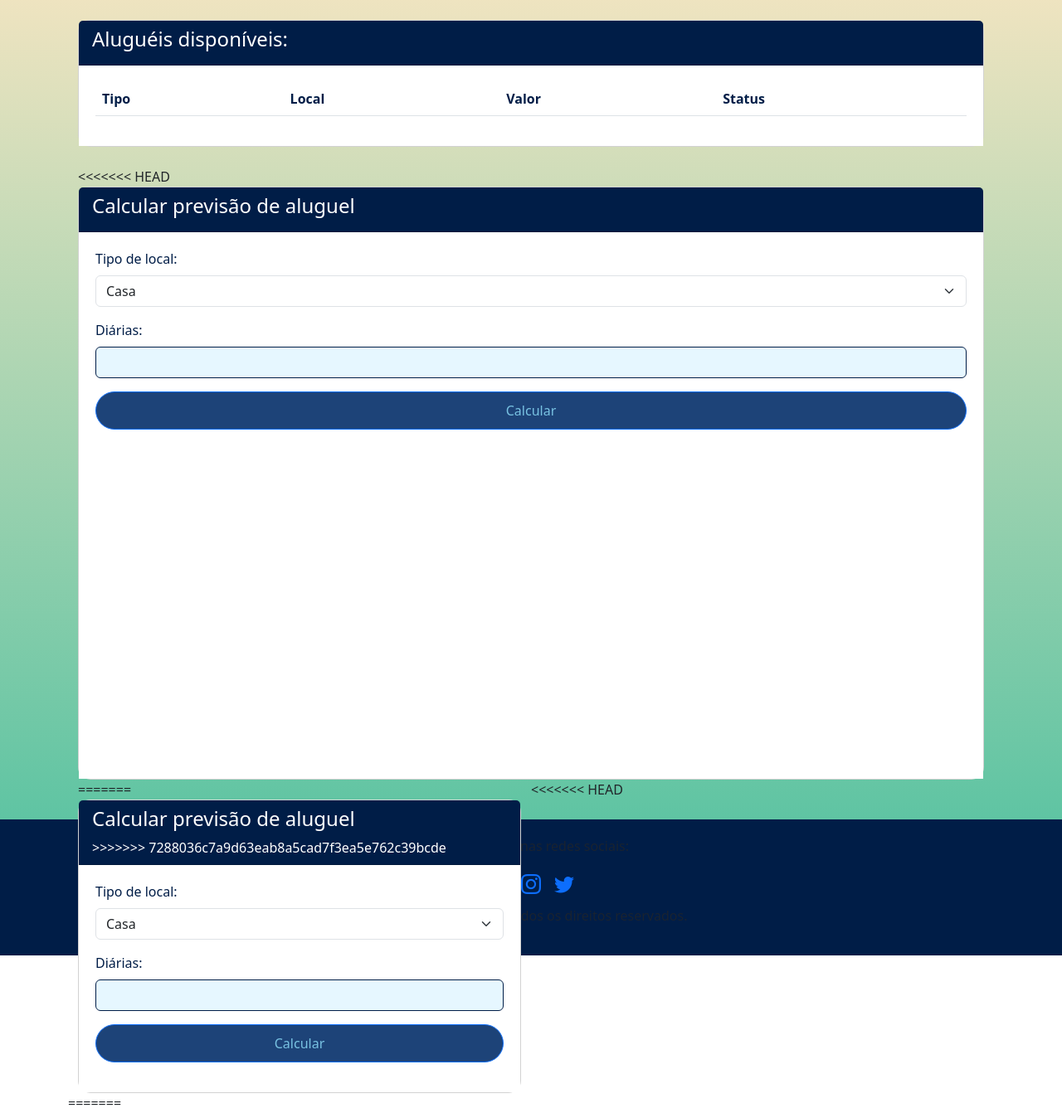
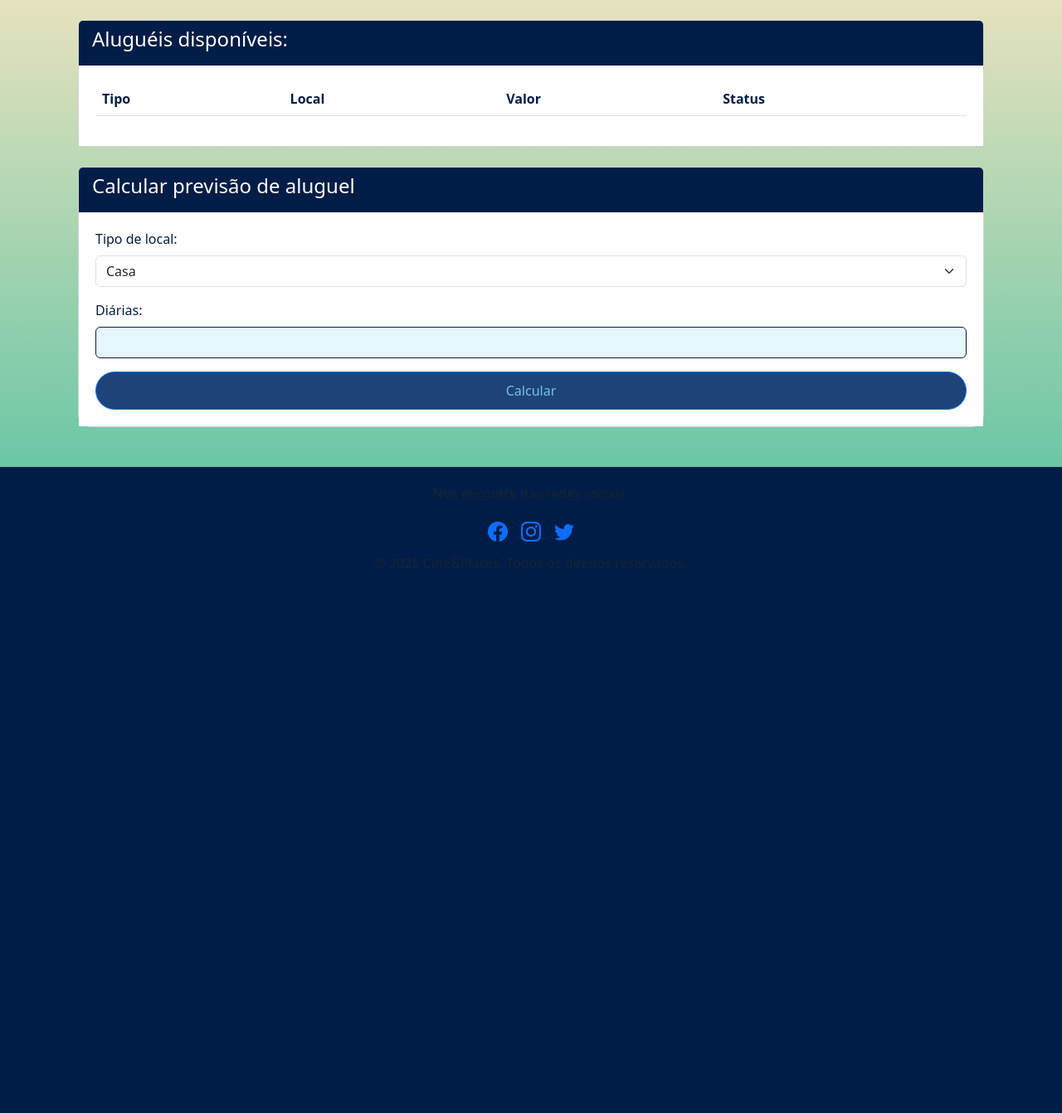
Before and after one commit to julia-daniluski/SPRINT-semestre3, a PHP site: page /views/template.php in a window 1280 px wide. Shown: the part 108-1450 px from the top of the page at 83% size. After the commit the page ends 793 px from the top, so only its background shows below. Run offline with PHP 8.4, Linux system fonts and the light colour scheme; data that the repository does not hold is empty; some libraries are stand-ins or nearby versions.

Commit message:
Revert "i"
This reverts commit 33483bb1b17a2d1d5cc676feadf374ebb1bb3e39, reversing
changes made to cb84953c746db9bb7bfefb14992927139054fd40.

```diff
--- a/views/template.php
+++ b/views/template.php
@@ -497,43 +497,8 @@ if ($_SERVER['REQUEST_METHOD'] === 'POST') {
             }
 
         }
-
     </style>
 </head>
-<script>
-    document.addEventListener('DOMContentLoaded', function () {
-        const form = document.querySelector('form button[name="calcular"]').closest('form');
-        const tipoAluguel = document.getElementById('tipo_aluguel');
-        const quantidade = document.getElementById('quantidade');
-        const resultadoDiv = document.getElementById('previsaoResultado');
-
-        const precos = {
-            casa: 1900,
-            quarto: 800,
-            estudio: 5000
-        };
-
-        form.addEventListener('submit', function (e) {
-            e.preventDefault(); // Impede o envio do formulário
-
-            const tipo = tipoAluguel.value;
-            const dias = parseInt(quantidade.value, 10);
-
-            if (!tipo || isNaN(dias) || dias <= 0) {
-                resultadoDiv.innerText = 'Por favor, preencha corretamente os campos.';
-                resultadoDiv.classList.remove('text-primary');
-                resultadoDiv.classList.add('text-danger');
-                return;
-            }
-
-            const valor = precos[tipo] * dias;
-            resultadoDiv.innerText = `Valor estimado: R$ ${valor.toLocaleString('pt-BR', {minimumFractionDigits: 2})}`;
-            resultadoDiv.classList.remove('text-danger');
-            resultadoDiv.classList.add('text-primary');
-        });
-    });
-</script>
-
 <body>
     <!-- Navbar -->
     <header>
@@ -647,7 +612,6 @@ if ($_SERVER['REQUEST_METHOD'] === 'POST') {
             </div>
         </div>
 
-<<<<<<< HEAD
         <!-- Formulário de cálculo -->
         <div class="row g-4">
             <div class="col-<?=Auth::isAdmin() ? 'md-6':'12'?>">
@@ -680,38 +644,8 @@ if ($_SERVER['REQUEST_METHOD'] === 'POST') {
                         </form>
                     </div>
                 </div>
-=======
-<!-- Formulários lado a lado -->
-<div class="row g-4">
-    <!-- Previsão de aluguel -->
-    <div class="col-md-6">
-        <div class="card h-100">
-            <div class="card-header">
-                <h4>Calcular previsão de aluguel</h4>
->>>>>>> 7288036c7a9d63eab8a5cad7f3ea5e762c39bcde
             </div>
-            <div class="card-body">
-                <form method="post" class="needs-validation" novalidate>
-                    <div class="mb-3">
-                        <label for="tipo_aluguel" class="form-label">Tipo de local:</label>
-                        <select name="tipo_aluguel" id="tipo_aluguel" class="form-select" required>
-                            <option value="casa" <?= (isset($tipoAluguel) && $tipoAluguel === 'casa') ? 'selected' : '' ?>>Casa</option>
-                            <option value="quarto" <?= (isset($tipoAluguel) && $tipoAluguel === 'quarto') ? 'selected' : '' ?>>Quarto</option>
-                            <option value="estudio" <?= (isset($tipoAluguel) && $tipoAluguel === 'estudio') ? 'selected' : '' ?>>Estúdio</option>
-                        </select>
-                    </div>
-                    <div class="mb-3">
-                        <label for="quantidade" class="form-label">Diárias:</label>
-                        <input type="number" id="quantidade" name="quantidade" value="<?= $diasAluguel ?>" class="form-control" min="1" required>
-                    </div>
-                    <button type="submit" name="calcular" class="btn btn-primary w-100 botaoadd">Calcular</button>
-                    <div id="previsaoResultado" class="mt-3 fw-bold text-primary"></div>
-                    </form>
-            </div>
-        </div>
-    </div>
 
-<<<<<<< HEAD
   <?php if (!is_null($previsao)): ?>
     <div class="alert alert-success mt-3">
         Valor total do aluguel: <strong>R$ <?= number_format($previsao, 2, ',', '.') ?></strong>
@@ -754,42 +688,7 @@ if ($_SERVER['REQUEST_METHOD'] === 'POST') {
                     </div>
                 </div>
             <?php endif; ?>
-=======
-    <!-- Adicionar imóvel -->
-    <?php if (Auth::isAdmin()): ?>
-    <div class="col-md-6">
-        <div class="card h-100">
-            <div class="card-header">
-                <h4>Adicionar nova hospedagem</h4>
->>>>>>> 7288036c7a9d63eab8a5cad7f3ea5e762c39bcde
             </div>
-            <div class="card-body">
-                <form method="post" class="needs-validation" novalidate>
-                    <div class="mb-3">
-                        <label for="Nome" class="form-label">Local da hospedagem</label>
-                        <input type="text" name="nome" id="Nome" class="form-control" required>
-                        <div class="invalid-feedback">Informe um lugar válido</div>
-                    </div>
-                    <div class="mb-3">
-                        <label for="Local" class="form-label">Valor da hospedagem</label>
-                        <input type="text" name="Local" id="Local" class="form-control" required>
-                    </div>
-                    <div class="mb-3">
-                        <label for="tipo" class="form-label">Tipo da hospedagem</label>
-                        <select name="tipo" id="tipo" class="form-select" required>
-                            <option value="" selected disabled>Selecione...</option>
-                            <option value="casa">Casa</option>
-                            <option value="quarto">Quarto</option>
-                            <option value="estudio">Estúdio</option>
-                        </select>
-                    </div>
-                    <button type="submit" name="adicionar" class="btn btn-success w-100 botaoadd">Adicionar</button>
-                </form>
-            </div>
-        </div>
-    </div>
-    <?php endif; ?>
-</div>
         </div>
     </main>
 
```
Also changed, not shown: public/index.php (+6 -7 lines), public/paginainicial.php (+4 -23 lines), README.md.
